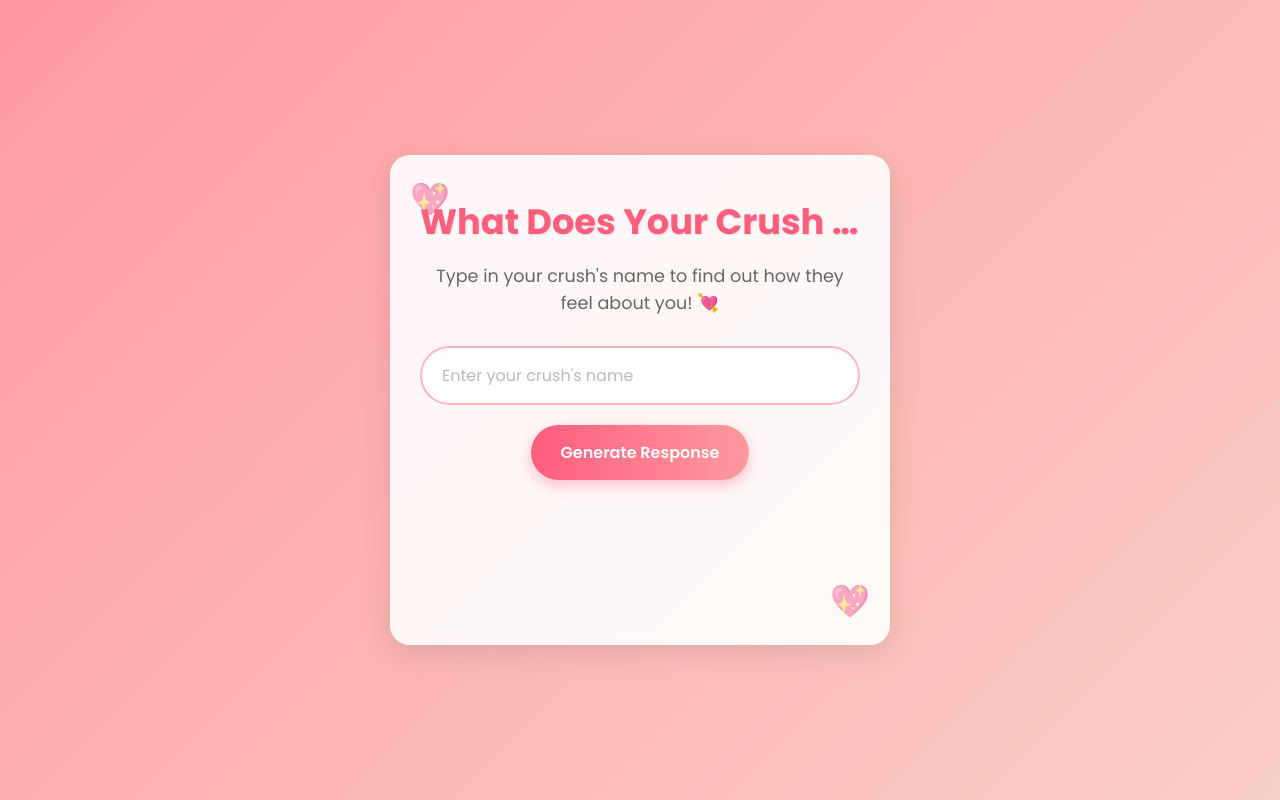
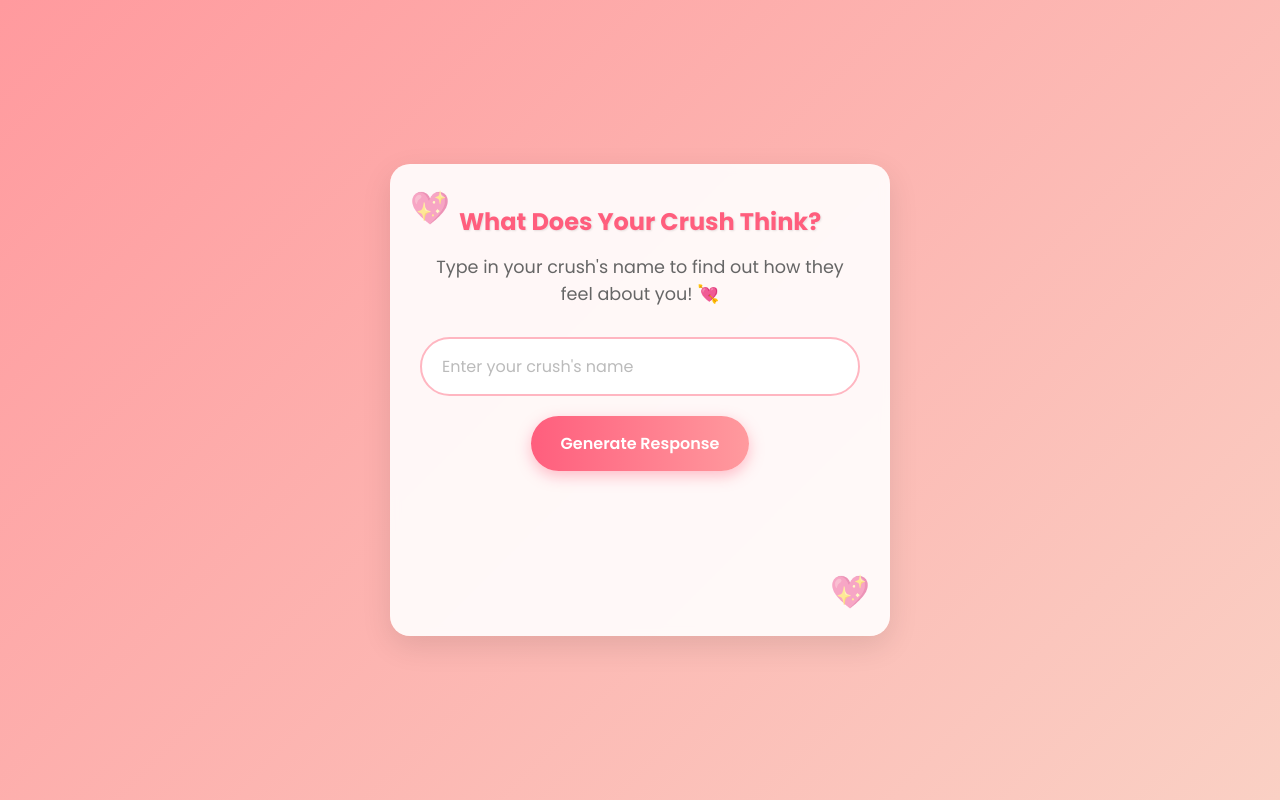
Before and after one commit to tiyasa8108lott/Crush_Response_Generator, a plain HTML site: page index.html in a window 1280 px wide. Drawn offline with Linux system fonts and the light colour scheme.

Commit message:
Updated the HTML heading to fit in one line

```diff
--- a/index.html
+++ b/index.html
@@ -10,8 +10,8 @@
 <body>
     <div class="container">
         <div class="card">
-            <!-- Adjusted heading to fit in one line -->
-            <h1 style="white-space: nowrap; overflow: hidden; text-overflow: ellipsis;">What Does Your Crush Think?</h1>
+            <!-- Reduced the font size for the heading -->
+            <h1 style="font-size: 1.5rem;">What Does Your Crush Think?</h1>
             <p>Type in your crush's name to find out how they feel about you! 💘</p>
 
             <!-- Input field for crush's name -->
```
